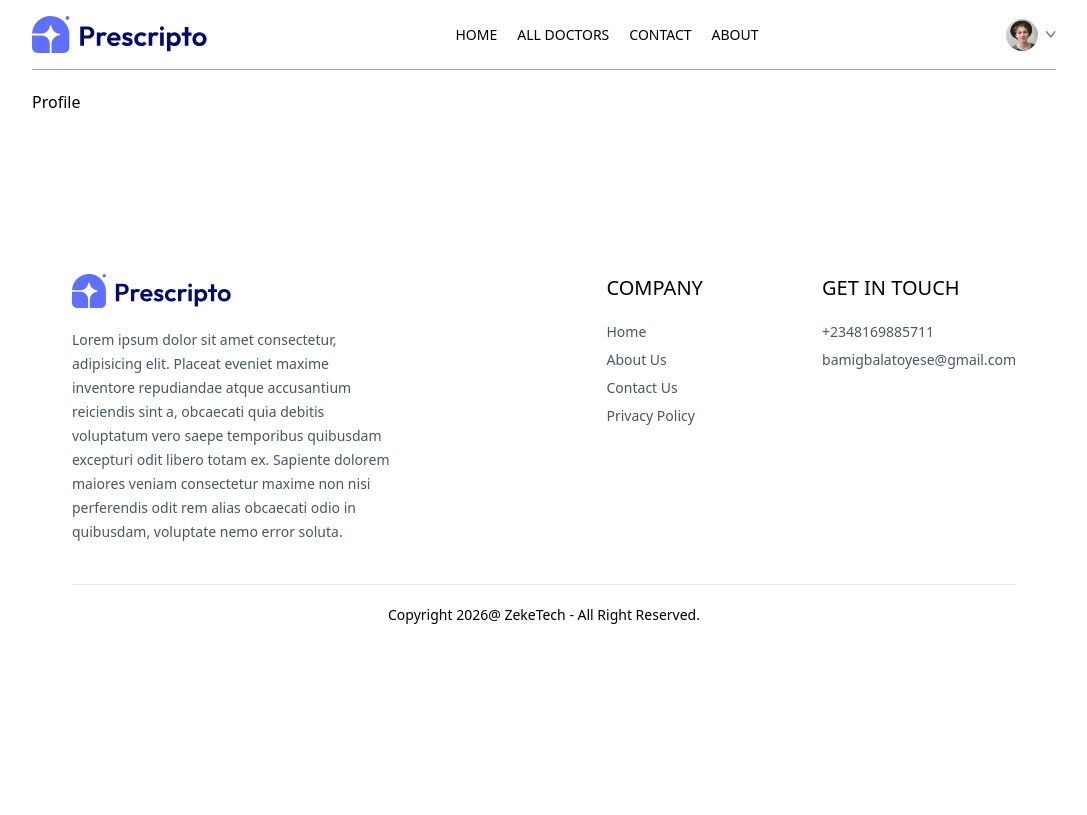
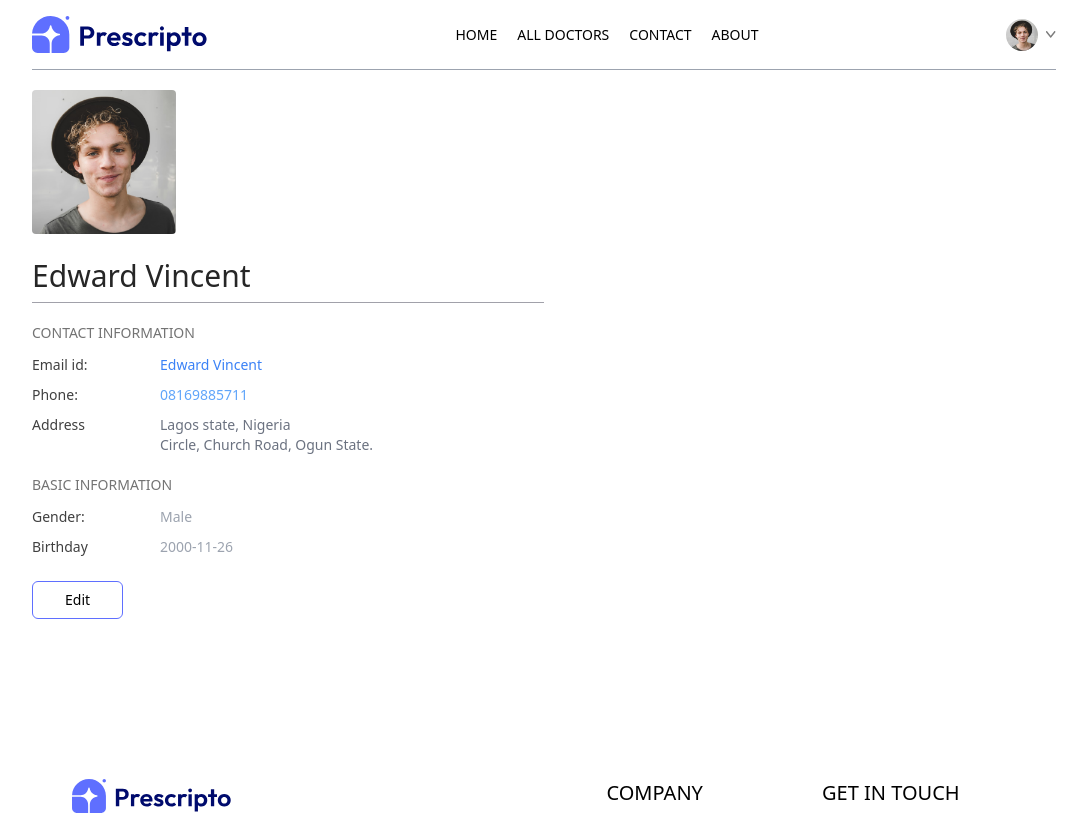
Before and after one commit to Bammytoye/ZekeHealthCare, a React (Vite) app in the folder frontend/: page /my-profile in a window 1280 px wide. Shown: the top 815 px of the page, without its empty margins (96-1183 px from the left). Built offline with nearby package versions, Linux system fonts and the light colour scheme.

Commit message:
'myProfile'

```diff
--- a/frontend/src/pages/Profile.jsx
+++ b/frontend/src/pages/Profile.jsx
@@ -1,8 +1,97 @@
-import React from 'react'
+import React, { useState } from 'react'
+import assets from '../assets/assets_frontend/assets'
 
 const Profile = () => {
+    const [userData, setUserData] = useState({
+        name: 'Edward Vincent',
+        image: assets.profile_pic,
+        email: 'bamigbalatoyese@gmail.com',
+        phone: '08169885711',
+        address: {
+            line1: 'Lagos state, Nigeria',
+            line2: 'Circle, Church Road, Ogun State. '
+        },
+        gender: 'Male',
+        dob: '2000-11-26',
+    })
+
+    const [isEdit, setIsEdit] = useState(false)
     return (
-        <div>Profile</div>
+        <div className='max-w-lg flex flex-col gap-2 text-sm'>
+            <img className='w-36 rounded' src={userData.image} alt={userData.image} />
+
+            {
+                isEdit
+                    ? <input className='bg-gray-50 text-3xl font-medium max-w-60 mt-4' type='text' value={userData.name} onChange={e => setUserData(prev => ({ ...prev, name: e.target.value }))} />
+                    : <p className='font-medium text-3xl text-neutral-800 mt-4'>{userData.name}</p>
+            }
+
+            <hr className='bg-zinc-400 h-[1px] border-none' />
+            <div>
+                <p className='text-neutral-500 mt-3'>CONTACT INFORMATION </p>
+
+                <div className='grid grid-cols-[1fr_3fr] gap-y-2.5 mt-3 text-neutral-700'>
+                    <p className='font-medium'>Email id: </p>
+                    <p className='text-blue-500'>{userData.name}</p>
+                    <p className='font-medium'>Phone:</p>
+                    {
+                        isEdit
+                            ? <input className='bg-gray-100 max-w-52 ' type='text' value={userData.phone} onChange={e => setUserData(prev => ({ ...prev, phone: e.target.value }))} />
+                            : <p className='text-blue-400'>{userData.phone}</p>
+                    }
+                    <p className='font-medium'>Address</p>
+                    {
+                        isEdit
+                            ? <p className=''>
+                                <input className='bg-gray-50' value={userData.address.line1} onChange={(e) => setUserData(prev => ({ ...prev.address, line1: e.target.value }))} type="text" />
+                                <br />
+                                <input className='bg-gray-50' type="text" value={userData.address.line2} onChange={(e) => setUserData(prev => ({ ...prev.address, line2: e.target.value }))} />
+                            </p>
+                            : <p className='text-gray-500'>
+                                {userData.address.line1}
+                                <br />
+                                {userData.address.line2}
+                            </p>
+                    }
+                </div>
+            </div>
+
+            <div>
+                <p className='text-neutral-500 mt-3'>BASIC INFORMATION</p>
+                <div className='grid grid-cols-[1fr_3fr] gap-y-2.5 mt-3 text-neutral-700'>
+                    <p className='font-medium'>Gender:</p>
+                    {
+                        isEdit ?
+                            <select className='max-w-20 bg-gray-100' value={userData.gender} onChange={(e) => setUserData(prev => ({ ...prev, gender: e.target.value }))}>
+                                <option value="Male">Male</option>
+                                <option value="Female">Female</option>
+                            </select>
+                            : <p className='text-gray-400'>{userData.gender}</p>
+                    }
+
+                    <p className='font-medium'>Birthday</p>
+                    {
+                        isEdit ? <input className='max-w-28 bg-gray-100' type="date" value={userData.dob} onChange={(e) => setUserData(prev => ({ ...prev, dob: e.target.value }))} />
+                            : <p className='text-gray-400'>{userData.dob}</p>
+                    }
+                </div>
+            </div>
+
+            <div className='mt-4'>
+                {
+                    isEdit ? <button
+                        className='border border-primary px-8 py-2 rounded-md hover:bg-primary hover:text-white transition-all duration-300'
+                        onClick={() => setIsEdit(false)}>
+                            Save Information
+                        </button>
+                        : <button
+                        className='border border-primary px-8 py-2 rounded-md hover:bg-primary hover:text-white transition-all duration-300'
+                            onClick={() => setIsEdit(true)}>
+                                Edit
+                            </button>
+                }
+            </div>
+        </div>
     )
 }
 
```
